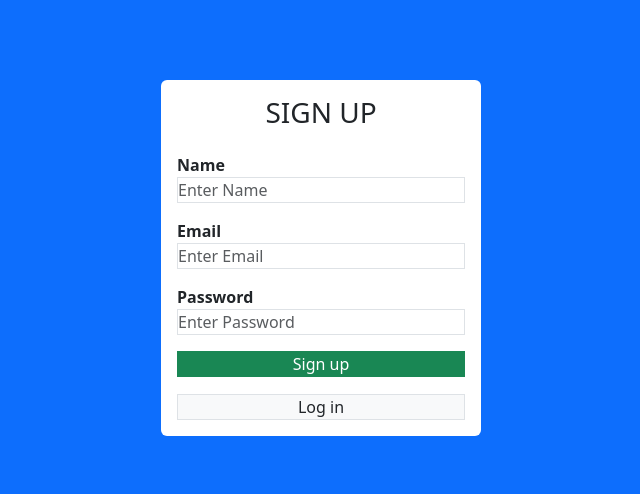
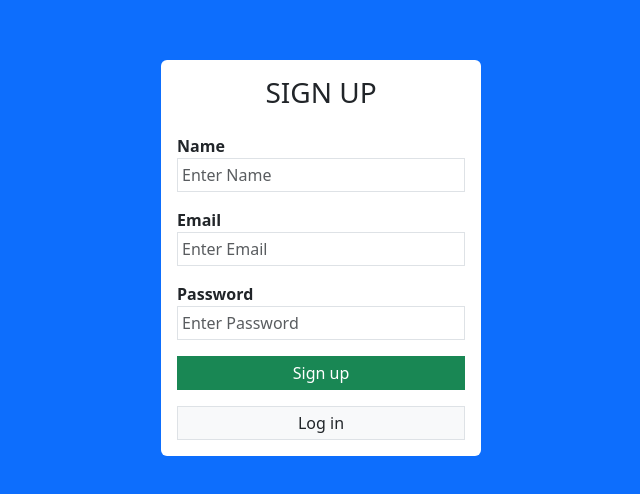
Before and after one commit to Suchita01/React-app, a React (Create React App) app in the folder frontend/: page /signup in a window 1280 px wide. Shown: the part 142-636 px from the top of the page, without its empty margins (319-959 px from the left). Built offline with nearby package versions, Linux system fonts and the light colour scheme.

Commit message:
footer updated

```diff
--- a/frontend/src/Footer.js
+++ b/frontend/src/Footer.js
@@ -1,14 +1,15 @@
 import React from 'react';
-
 function Footer() {
   return (
-    <footer style={{ backgroundColor: 'lightgray', padding: '20px', marginTop: '20px',fontSize: '13px' }}>
-    <div style={{ textAlign: 'center', fontSize: '13px' }}>
+    <footer>
+      <div style={{ backgroundColor: 'lightgray', padding: '20px', marginTop: '20px',fontSize: '13px' }}>
+    <div style={{ textAlign: 'center', fontSize: '13px'}}>
       <p><strong>Contact me</strong>: chaudharysuchita166@gmail.com</p>
       <p><strong>My works</strong>: <a href="https://github.com/Suchita01" target="_blank"> GitHub</a></p>
     </div>
-    <div style={{ textAlign: 'center', marginTop: '10px' ,fontSize: '13px' }}>
-      <p>&copy; 2024 Your Website. All Rights Reserved.</p>
+    <div style={{ textAlign: 'center',fontSize: '13px' }}>
+      <p>&copy; 2024 | Your Website name | All Rights Reserved.</p>
+    </div>
     </div>
   </footer>
   );
--- a/frontend/src/Home.js
+++ b/frontend/src/Home.js
@@ -1,6 +1,7 @@
 import React from 'react'
 import {Link, Navigate, useLocation} from 'react-router-dom';
 import Footer from './Footer';
+
 
 function Home() {
     const location=useLocation()
@@ -9,16 +10,15 @@ function Home() {
         alert("Please Login first!!!")
         return <Navigate to="/"/>;
       }
+
   return (
     <div className='parent bg-primary'>
     <div className='top-headings text-white text-end pt-3 pe-5'>
-    {/* <a href ="/" className='About text-white text-decoration-none p-3' target='_blank'>About</a>
-    <a href ="/" className='Know more text-white text-decoration-none p-3' target='_blank'>Know more</a> */}
       <a href ="https://suchita01.github.io/" className='porfoliolink text-white text-decoration-none p-3' target='_blank'>Portfolio</a>
       <Link to="/" className='logout text-white text-decoration-none p-3'>Logout</Link>
     </div>
     <div className='d-flex justify-content-center align-items-center text-white vh-100'>
-     <h1>Welcome! {location?.state?.id}</h1>
+     <h1>Welcome ! {location?.state?.id}</h1>
     </div>
     <Footer/>
 
--- a/frontend/src/Login.js
+++ b/frontend/src/Login.js
@@ -47,17 +47,17 @@ function Login(){
                     <div className='mb-3'>
                         <label htmlFor="email"><strong>Email</strong></label>
                         <input type="email" placeholder="Enter Email" name='email'
-                        onChange={handleInput} className='form-control rounded-0'/>
+                        onChange={handleInput} className='form-control p-1 rounded-0'/>
                         {errors.email && <span className='text-danger'>{errors.email}</span>}
                     </div>
                     <div className='mb-3'>
                         <label htmlFor="password"><strong>Password</strong></label>
                         <input type="password" placeholder="Enter Password" name='password'
-                        onChange={handleInput} className='form-control rounded-0'/>
+                        onChange={handleInput} className='form-control p-1 rounded-0'/>
                         {errors.password && <span className='text-danger'>{errors.password}</span>}
                     </div>
-                    <button type ='submit' className='btn btn-success w-100 rounded-0 mb-3'>Log in</button>
-                    <Link to="/signup" className='btn btn-default border w-100 bg-light rounded-0 text-decoration-none'>Create Account</Link>
+                    <button type ='submit' className='btn btn-success w-100 rounded-0 mb-3 p-1'>Log in</button>
+                    <Link to="/signup" className='btn btn-default border w-100 bg-light p-1 rounded-0 text-decoration-none'>Create Account</Link>
                 </form>
             </div>
         </div>
--- a/frontend/src/Signup.js
+++ b/frontend/src/Signup.js
@@ -38,23 +38,23 @@ function Signup() {
                     <div className='mb-3'>
                         <label htmlFor="name"><strong>Name</strong></label>
                         <input type="text" placeholder="Enter Name"  name='name' autocomplete="on"
-                        onChange={handleInput} className='form-control rounded-0'/>
+                        onChange={handleInput} className='form-control p-1 rounded-0'/>
                         {errors.name && <span className='text-danger'>{errors.name}</span>}
                     </div>
                     <div className='mb-3'>
                         <label htmlFor="email"><strong>Email</strong></label>
                         <input type="email" placeholder="Enter Email"  name='email' autocomplete="on"
-                        onChange={handleInput} className='form-control rounded-0'/>
+                        onChange={handleInput} className='form-control p-1 rounded-0'/>
                         {errors.email && <span className='text-danger'>{errors.email}</span>}
                     </div>
                     <div className='mb-3'>
                         <label htmlFor="password"><strong>Password</strong></label>
                         <input type="password" placeholder="Enter Password"  name='password' autocomplete="on"
-                        onChange={handleInput} className='form-control rounded-0'/>
+                        onChange={handleInput} className='form-control p-1 rounded-0'/>
                         {errors.password && <span className='text-danger'>{errors.password}</span>}
                     </div>
-                    <button type="submit" className='btn btn-success w-100 rounded-0 mb-3'>Sign up</button>
-                    <Link to="/" className='btn btn-default border w-100 bg-light rounded-0 text-decoration-none'>Log in</Link>
+                    <button type="submit" className='btn btn-success w-100 rounded-0 p-1 mb-3'>Sign up</button>
+                    <Link to="/" className='btn btn-default border w-100 bg-light p-1 rounded-0 text-decoration-none'>Log in</Link>
                 </form>
             </div>
         </div>
--- a/frontend/src/index.css
+++ b/frontend/src/index.css
@@ -1,12 +1,10 @@
 * {
-  margin: 0!important;
-  padding: 0!important;
-  box-sizing: border-box!important;
+  margin: 0;
+  padding: 0;
+  box-sizing: border-box;
 }
 
 body {
-  margin: 0;
-  padding:0;
   font-family: -apple-system, BlinkMacSystemFont, 'Segoe UI', 'Roboto', 'Oxygen',
     'Ubuntu', 'Cantarell', 'Fira Sans', 'Droid Sans', 'Helvetica Neue',
     sans-serif;
```
